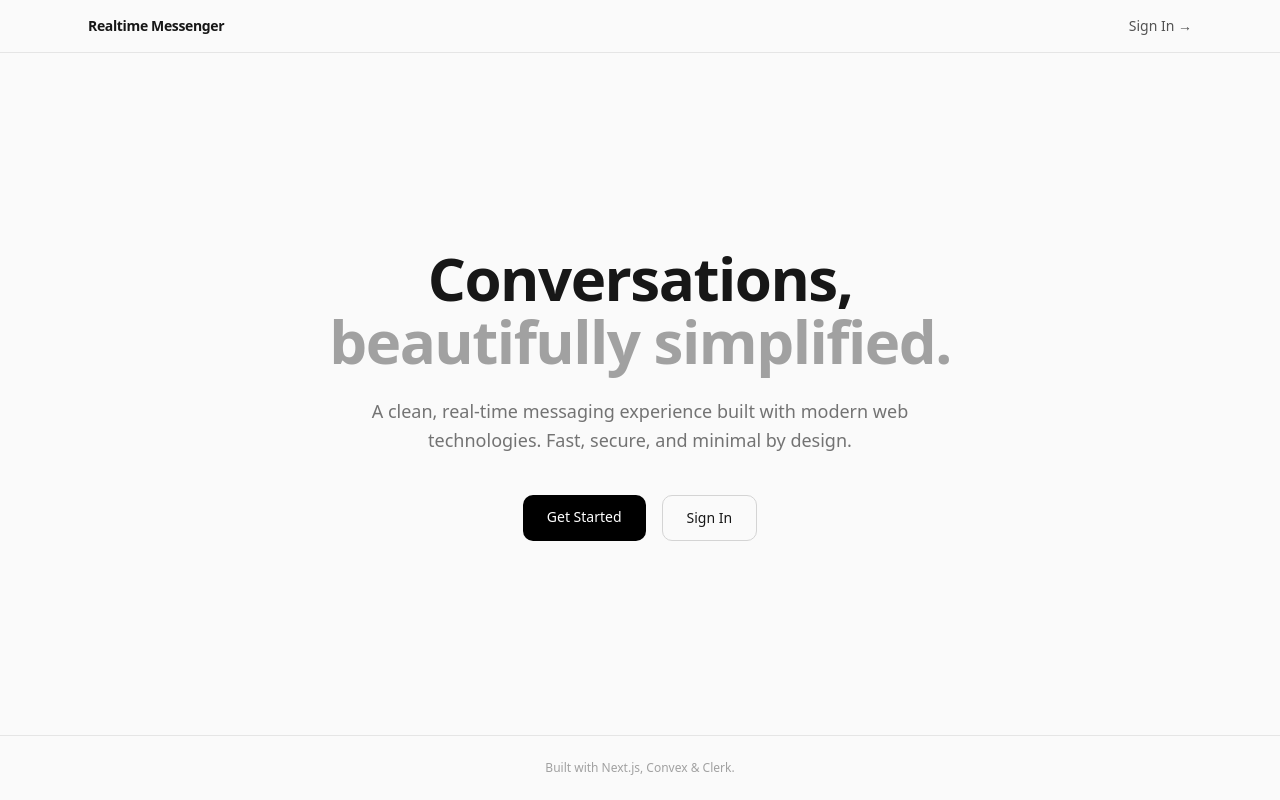
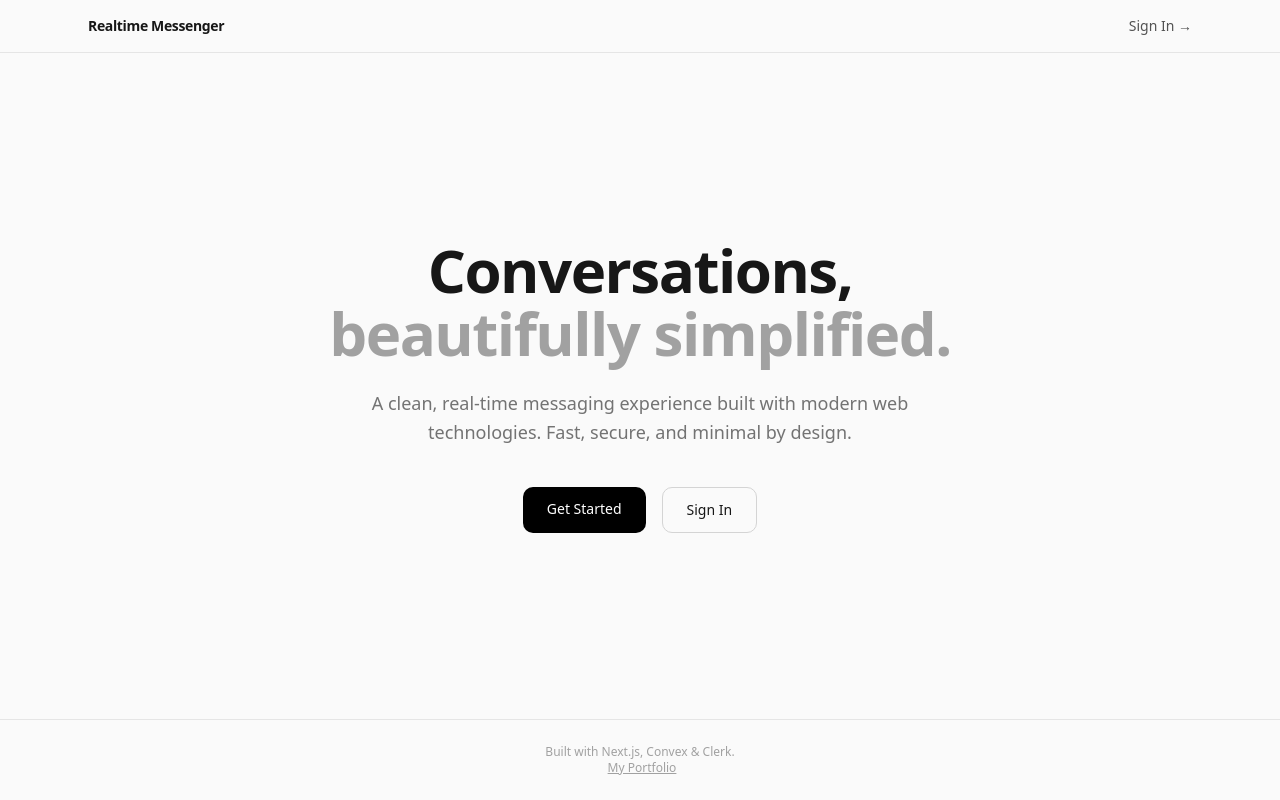
Before and after one commit to vikas-saini-7/realtime-messanger, a Next.js app: page / in a window 1280 px wide. Built offline with nearby package versions, Linux system fonts and the light colour scheme; no server answers.

Commit message:
feat: portfolio link added

```diff
--- a/src/app/page.tsx
+++ b/src/app/page.tsx
@@ -8,7 +8,6 @@ export default function HomePage() {
 
   return (
     <div className="min-h-screen bg-[#fafafa] text-neutral-900 flex flex-col">
-
       {/* Top Nav */}
       <header className="w-full border-b border-neutral-200">
         <div className="max-w-6xl mx-auto px-6 py-4 flex justify-between items-center">
@@ -37,25 +36,21 @@ export default function HomePage() {
       {/* Hero */}
       <main className="flex-1 flex items-center justify-center px-6">
         <div className="max-w-3xl text-center space-y-10">
-
           <div className="space-y-6">
             <h2 className="text-5xl md:text-6xl font-semibold tracking-tight leading-[1.05]">
               Conversations,
               <br />
-              <span className="text-neutral-400">
-                beautifully simplified.
-              </span>
+              <span className="text-neutral-400">beautifully simplified.</span>
             </h2>
 
             <p className="text-lg text-neutral-500 max-w-xl mx-auto leading-relaxed">
-              A clean, real-time messaging experience built with modern web technologies.
-              Fast, secure, and minimal by design.
+              A clean, real-time messaging experience built with modern web
+              technologies. Fast, secure, and minimal by design.
             </p>
           </div>
 
           {/* CTA */}
           <div className="flex justify-center gap-4 flex-wrap">
-
             {!isLoaded ? (
               <div className="h-12 w-40 bg-neutral-200 animate-pulse rounded-lg" />
             ) : user ? (
@@ -92,13 +87,21 @@ export default function HomePage() {
               </>
             )}
           </div>
-
         </div>
       </main>
 
       {/* Footer */}
       <footer className="border-t border-neutral-200 py-6 text-center text-xs text-neutral-400">
         Built with Next.js, Convex & Clerk.
+        <br />
+        <a
+          href="https://vikas-saini.tech/"
+          target="_blank"
+          rel="noopener noreferrer"
+          className="underline hover:text-neutral-600 ml-1"
+        >
+          My Portfolio
+        </a>
       </footer>
     </div>
   );
```
